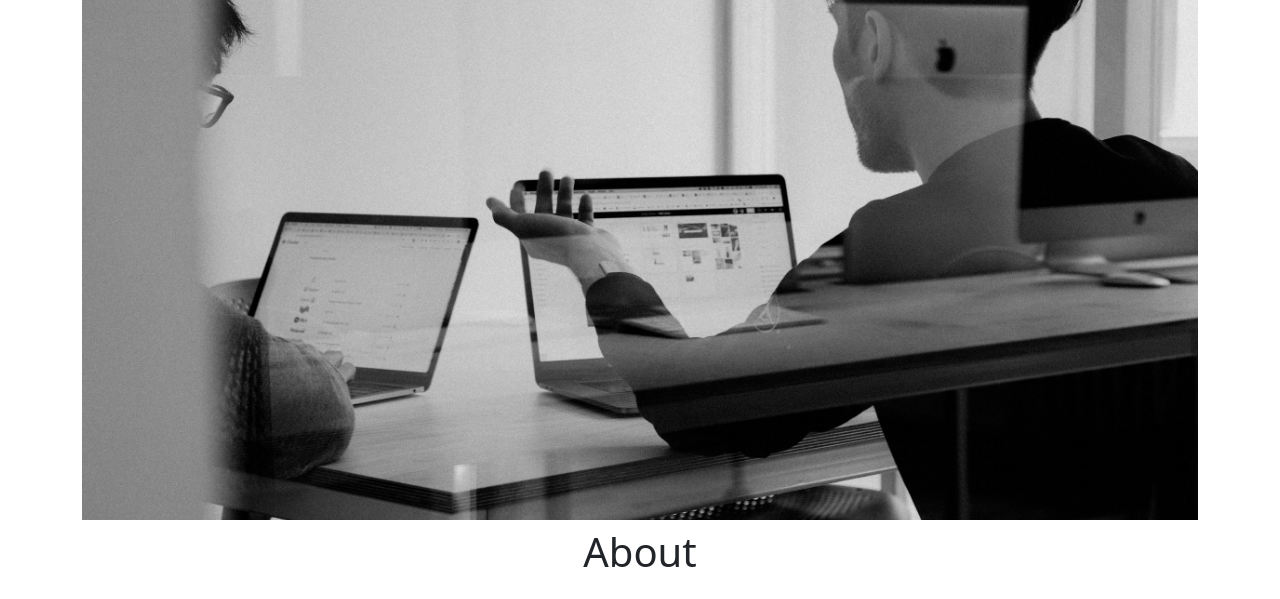
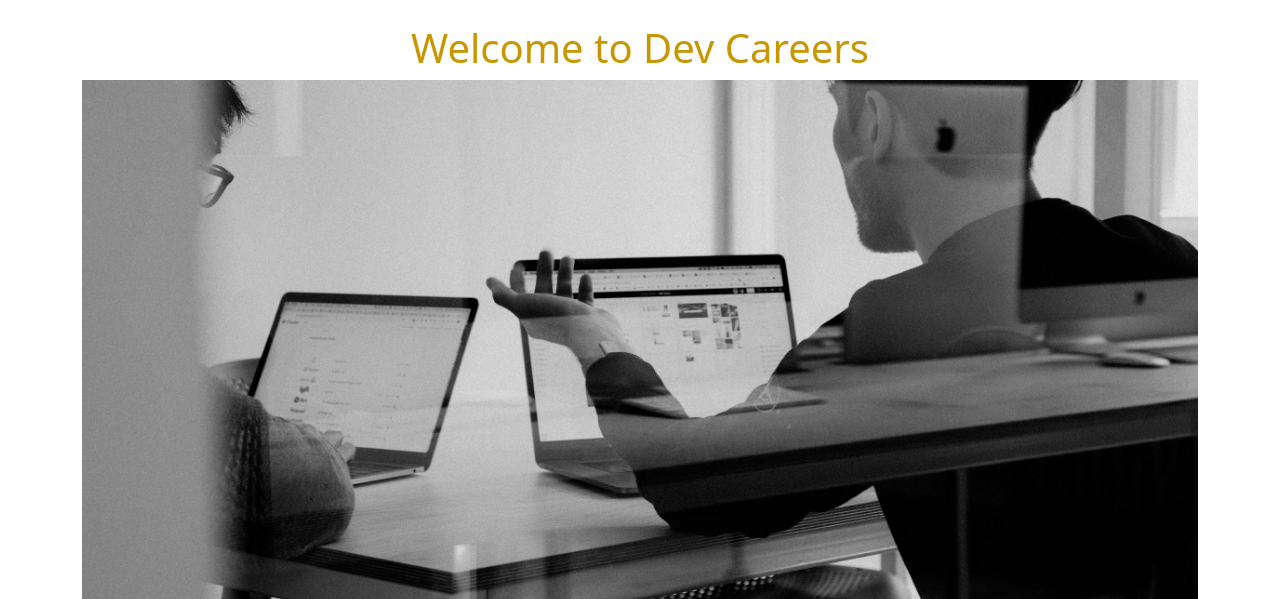
Before and after one commit to Shakar45/career-website, a Flask app: page / in a window 1280 px wide. Shown: the top 599 px of the page. Run offline with Flask 3, Linux system fonts and the light colour scheme.

Commit message:
made some changes

```diff
--- a/templates/home.html
+++ b/templates/home.html
@@ -5,6 +5,9 @@
     <meta name="viewport" content="width=device-width, initial-scale=1">
     <link href="https://cdn.jsdelivr.net/npm/bootstrap@5.3.3/dist/css/bootstrap.min.css" rel="stylesheet" integrity="sha384-QWTKZyjpPEjISv5WaRU9OFeRpok6YctnYmDr5pNlyT2bRjXh0JMhjY6hW+ALEwIH" crossorigin="anonymous">
     <title> Dev Careers</title>
+    <h1 class='text-center mt-4 mb-6' style='color:rgb(200,150,0)'>
+      Welcome to Dev Careers
+    </h1>
     <style>
 
       #banner{
```
